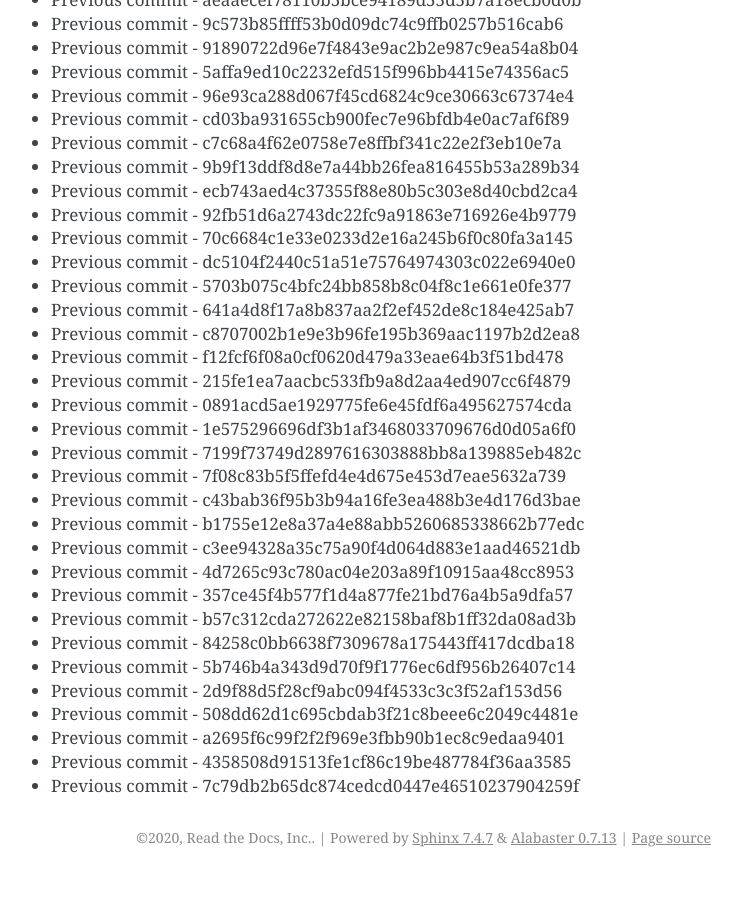
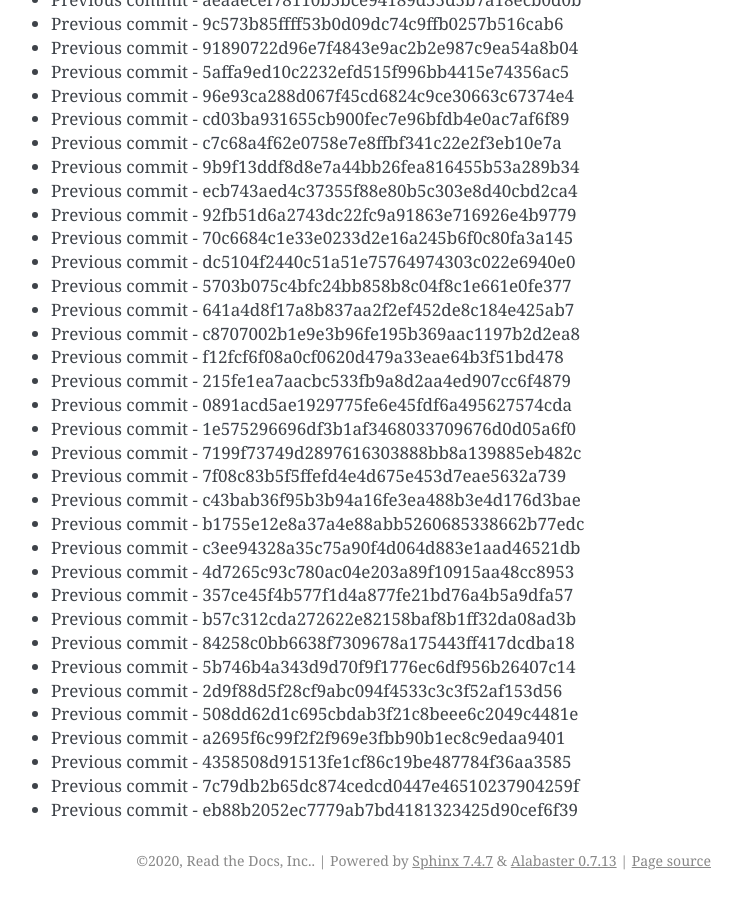
Before and after one commit to readthedocs/rtd-git-stresstest, a Sphinx documentation site: the page built from docs/updates.rst, in a window 1280 px wide and 900 px high, scrolled down 87823 px. Shown: the whole window, without its empty margins (399-1141 px from the left). Built offline with Sphinx 7.4.7, drawn with Linux system fonts in a browser that asks for light colours; before the commit the page ends 88700 px from its top, so only the background shows below that.

Commit message:
Generating commit from previous: eb88b2052ec7779ab7bd4181323425d90cef6f39

```diff
--- a/docs/updates.rst
+++ b/docs/updates.rst
@@ -3722,3 +3722,4 @@ It can be tested for any performance characteristics.
 * Previous commit - a2695f6c99f2f2f969e3fbb90b1ec8c9edaa9401
 * Previous commit - 4358508d91513fe1cf86c19be487784f36aa3585
 * Previous commit - 7c79db2b65dc874cedcd0447e46510237904259f
+* Previous commit - eb88b2052ec7779ab7bd4181323425d90cef6f39
```
